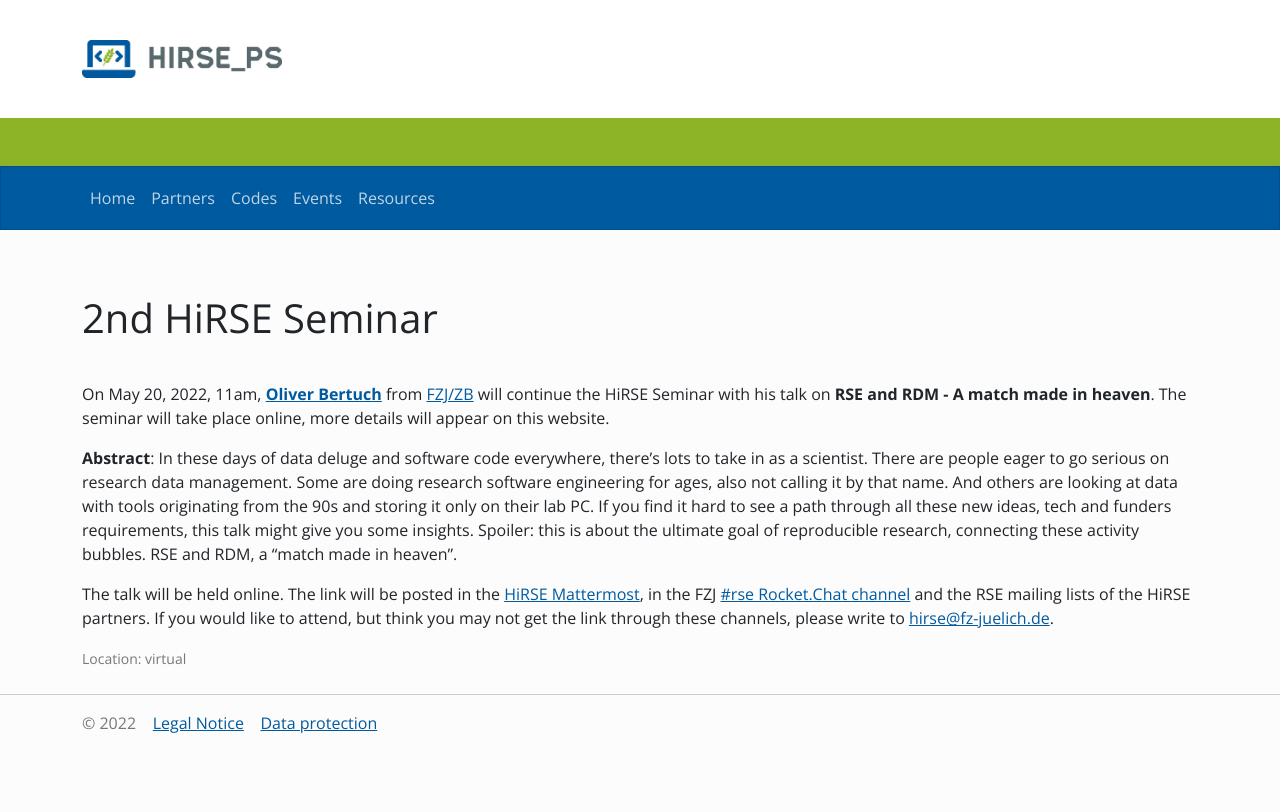
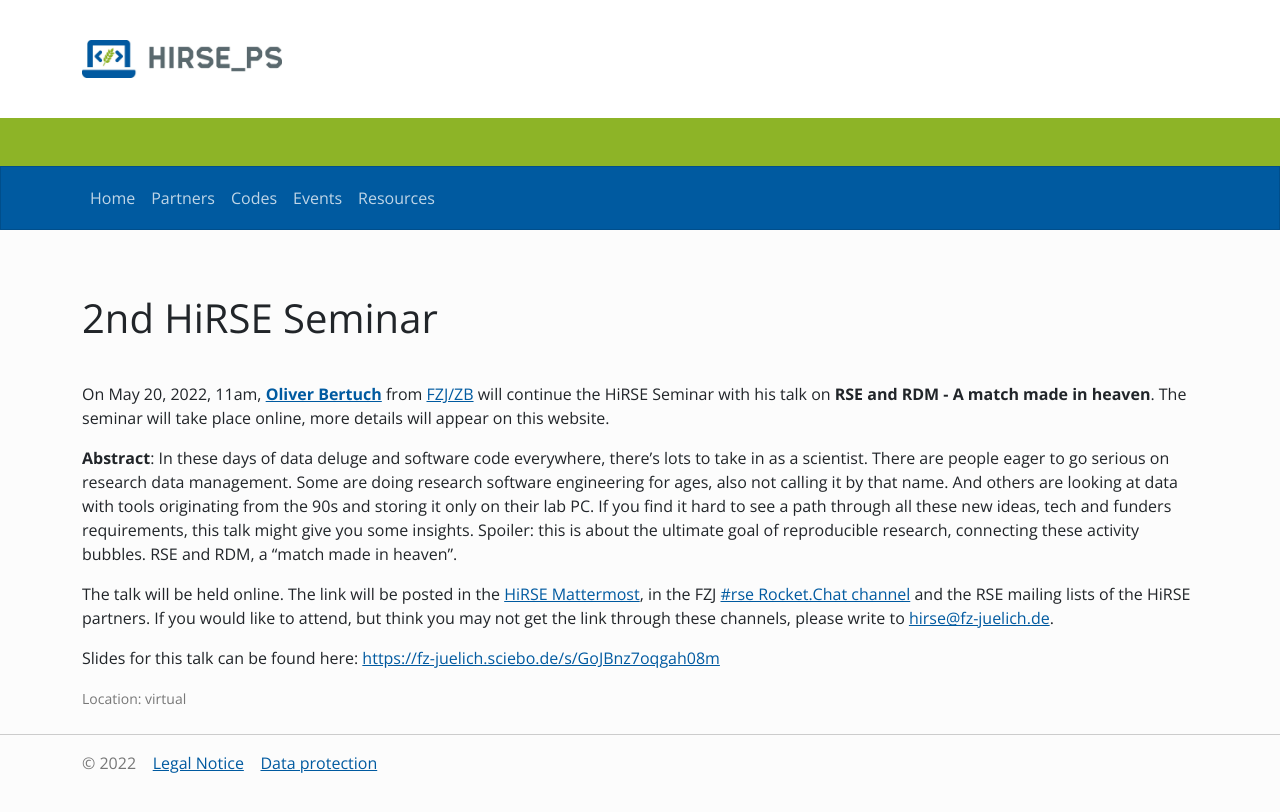
Before and after one commit to Helmholtz-HiRSE/helmholtz-hirse.github.io, a Jekyll site: the page built from _events/2022_05_20-seminar_2.md, in a window 1280 px wide. Shown: the top 812 px of the page. Built offline with Jekyll 4.4.1, drawn with Linux system fonts in a browser that asks for light colours; nearby versions of some CDN libraries.

Commit message:
Update 2022_05_20-seminar_2.md

```diff
--- a/_events/2022_05_20-seminar_2.md
+++ b/_events/2022_05_20-seminar_2.md
@@ -13,3 +13,5 @@ On May 20, 2022, 11am, [**Oliver Bertuch**](https://www.fz-juelich.de/zb/EN/Abou
 **Abstract**: In these days of data deluge and software code everywhere, there’s lots to take in as a scientist. There are people eager to go serious on research data management. Some are doing research software engineering for ages, also not calling it by that name. And others are looking at data with tools originating from the 90s and storing it only on their lab PC. If you find it hard to see a path through all these new ideas, tech and funders requirements, this talk might give you some insights. Spoiler: this is about the ultimate goal of reproducible research, connecting these activity bubbles. RSE and RDM, a “match made in heaven”.
 
 The talk will be held online. The link will be posted in the [HiRSE Mattermost](https://mattermost.hzdr.de/hirse), in the FZJ [#rse Rocket.Chat channel](https://chat.fz-juelich.de/channel/rse) and the RSE mailing lists of the HiRSE partners. If you would like to attend, but think you may not get the link through these channels, please write to [hirse@fz-juelich.de](mailto:hirse@fz-juelich.de).
+
+Slides for this talk can be found here: <https://fz-juelich.sciebo.de/s/GoJBnz7oqgah08m>
```
